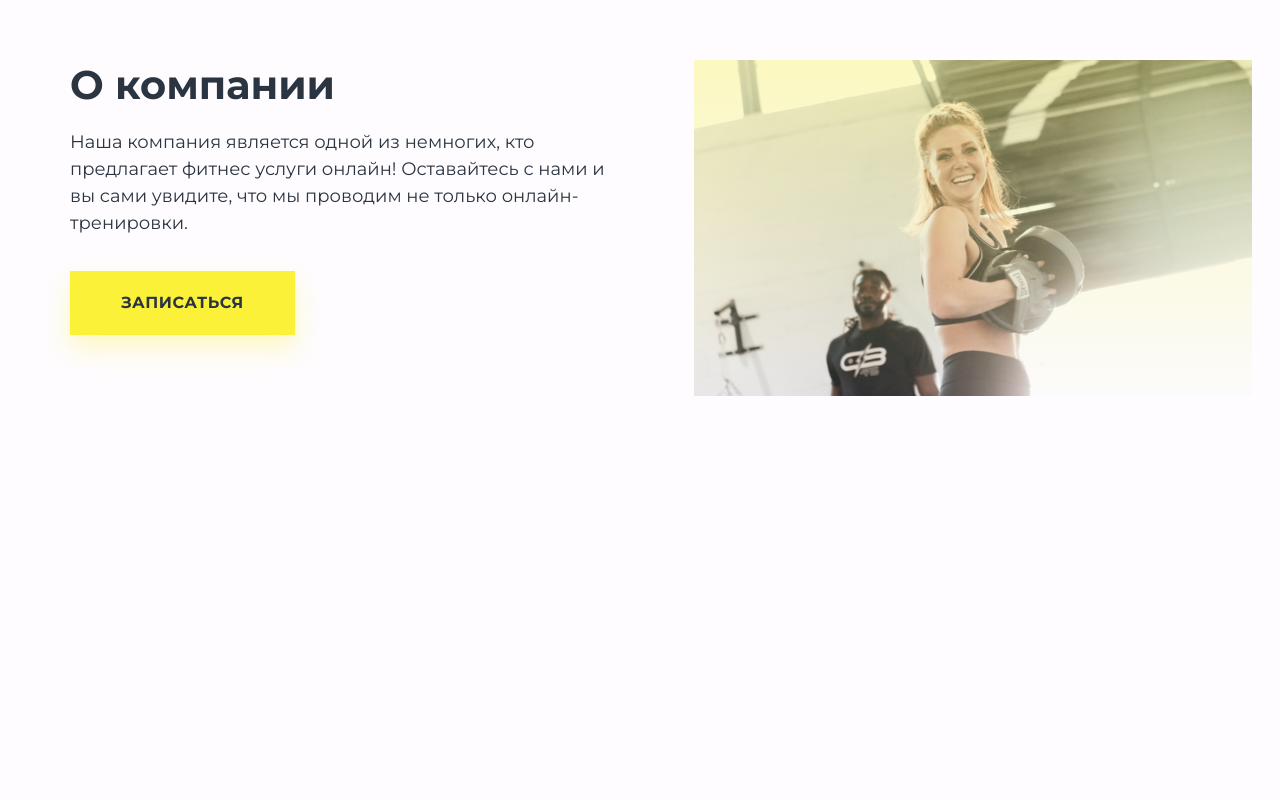
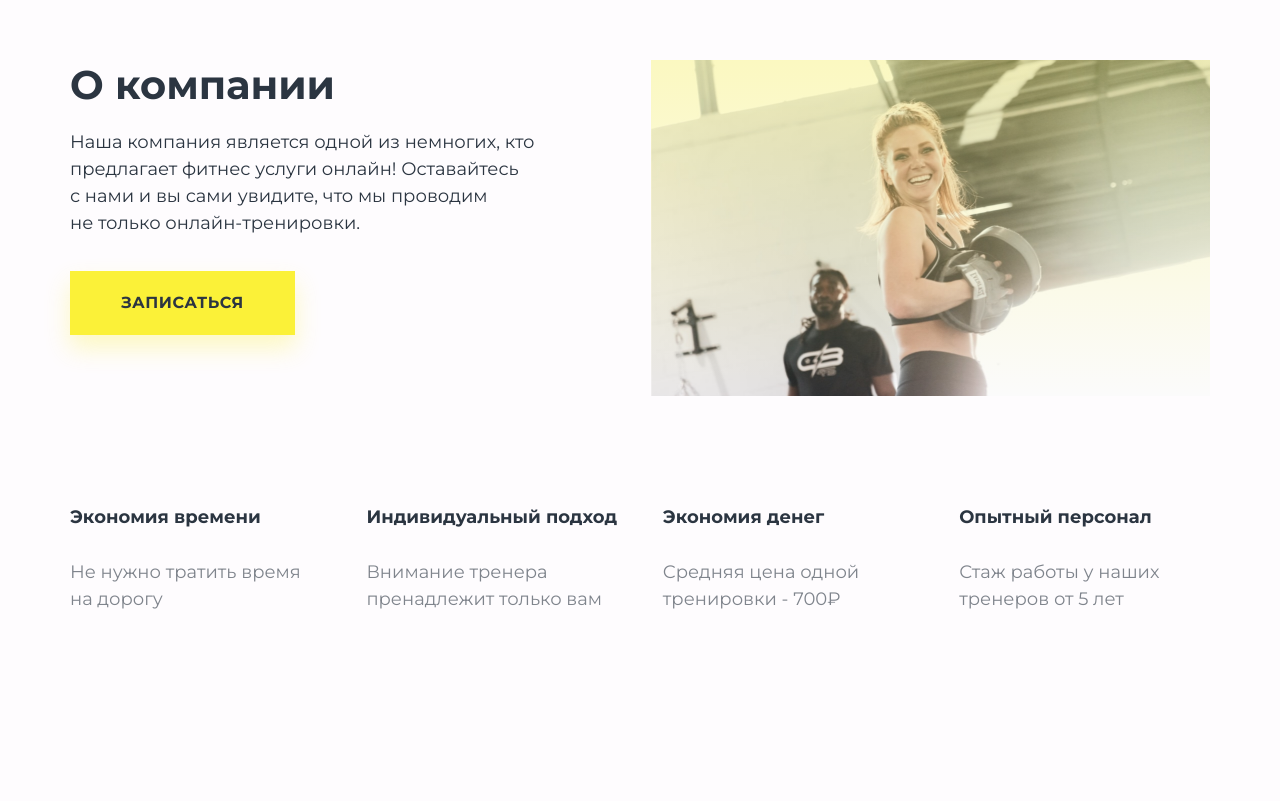
Before and after one commit to kovalevaMarina/Sport, a plain HTML site: page index.html in a window 1280 px wide. Shown: the part 2412-3213 px from the top of the page. Before the commit the page ends 2888 px from the top, so only its background shows below. Drawn offline with nearby package versions, Linux system fonts and the light colour scheme.

Commit message:
Implement skills block

```diff
--- a/css/style.css
+++ b/css/style.css
@@ -465,7 +465,6 @@ a {
 
 .about-item:not(:last-child) {
   margin-right: 15px;
-  padding-right: 50px;
 }
 
 .page-about .title-h3 {
@@ -475,6 +474,7 @@ a {
 .about-description {
   margin: 0;
   margin-bottom: 34px;
+  padding-right: 50px;
   line-height: 150%;
 }
 
@@ -499,3 +499,33 @@ a {
   height: 336px;
   object-fit: cover;
 }
+
+.page-skills {
+  padding-bottom: 170px;
+}
+
+.page-skills-inner {
+  display: flex;
+  justify-content: space-between;
+}
+
+.skill-item {
+  flex: 0 0 22%;
+}
+
+.skill-item:not(:last-child) {
+  margin-right: 3%;
+}
+
+.page-skills .title-h5 {
+  font-weight: 700;
+  font-size: 18px;
+  line-height: 125%;
+}
+
+.skill-description {
+  font-weight: 400;
+  font-size: 18px;
+  line-height: 150%;
+  opacity: 0.6;
+}
--- a/index.html
+++ b/index.html
@@ -137,6 +137,28 @@
         </div>
       </div>
     </div>
+    <div class="page-skills">
+      <div class="wrapper">
+        <div class="page-skills-inner">
+          <div class="skill-item">
+            <h5 class="title-h5">Экономия времени</h5>
+            <p class="skill-description">Не нужно тратить время на дорогу</p>
+          </div>
+          <div class="skill-item">
+            <h5 class="title-h5">Индивидуальный подход</h5>
+            <p class="skill-description">Внимание тренера пренадлежит только вам</p>
+          </div>
+          <div class="skill-item">
+            <h5 class="title-h5">Экономия денег</h5>
+            <p class="skill-description">Средняя цена одной тренировки - 700₽</p>
+          </div>
+          <div class="skill-item">
+            <h5 class="title-h5">Опытный персонал</h5>
+            <p class="skill-description">Стаж работы у наших тренеров от 5 лет</p>
+          </div>
+        </div>
+      </div>
+    </div>
   </main>
 
   <script src="https://code.jquery.com/jquery-3.5.1.min.js" integrity="sha256-9/aliU8dGd2tb6OSsuzixeV4y/faTqgFtohetphbbj0=" crossorigin="anonymous"></script>
```
